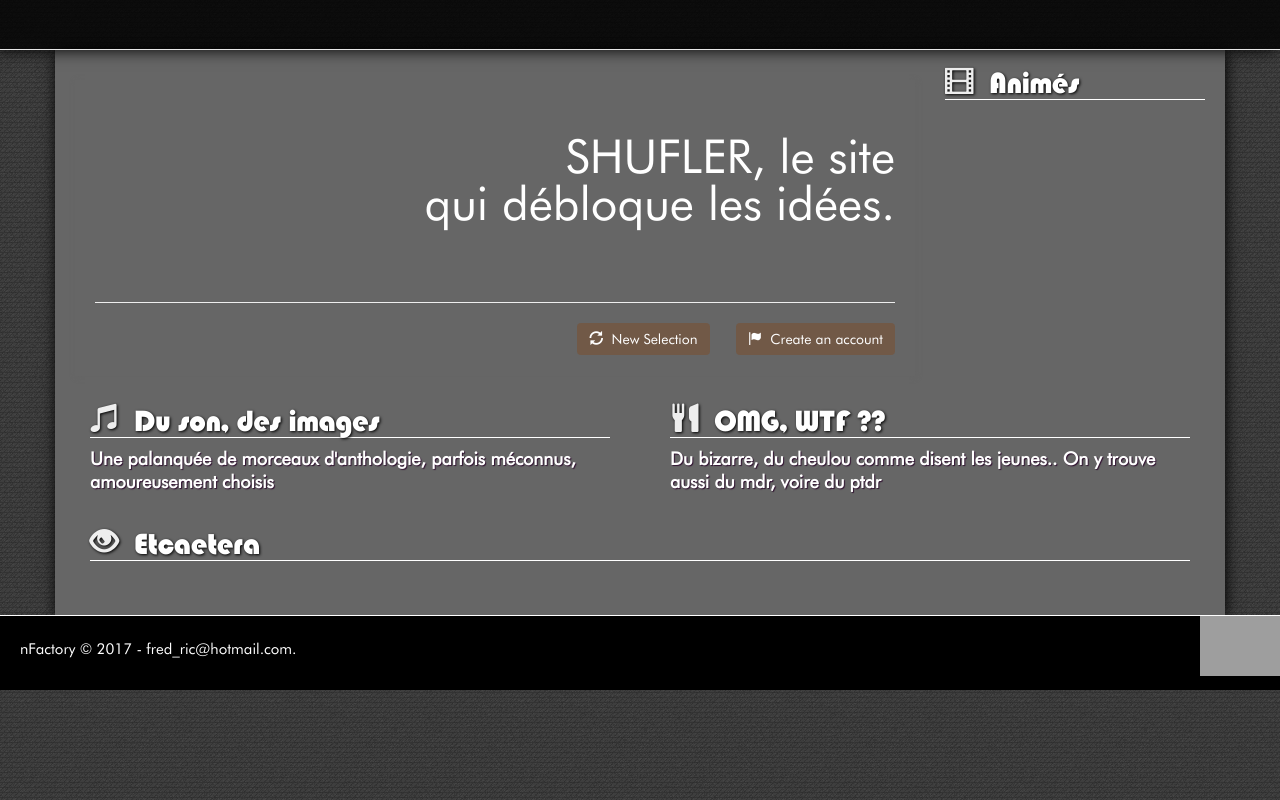
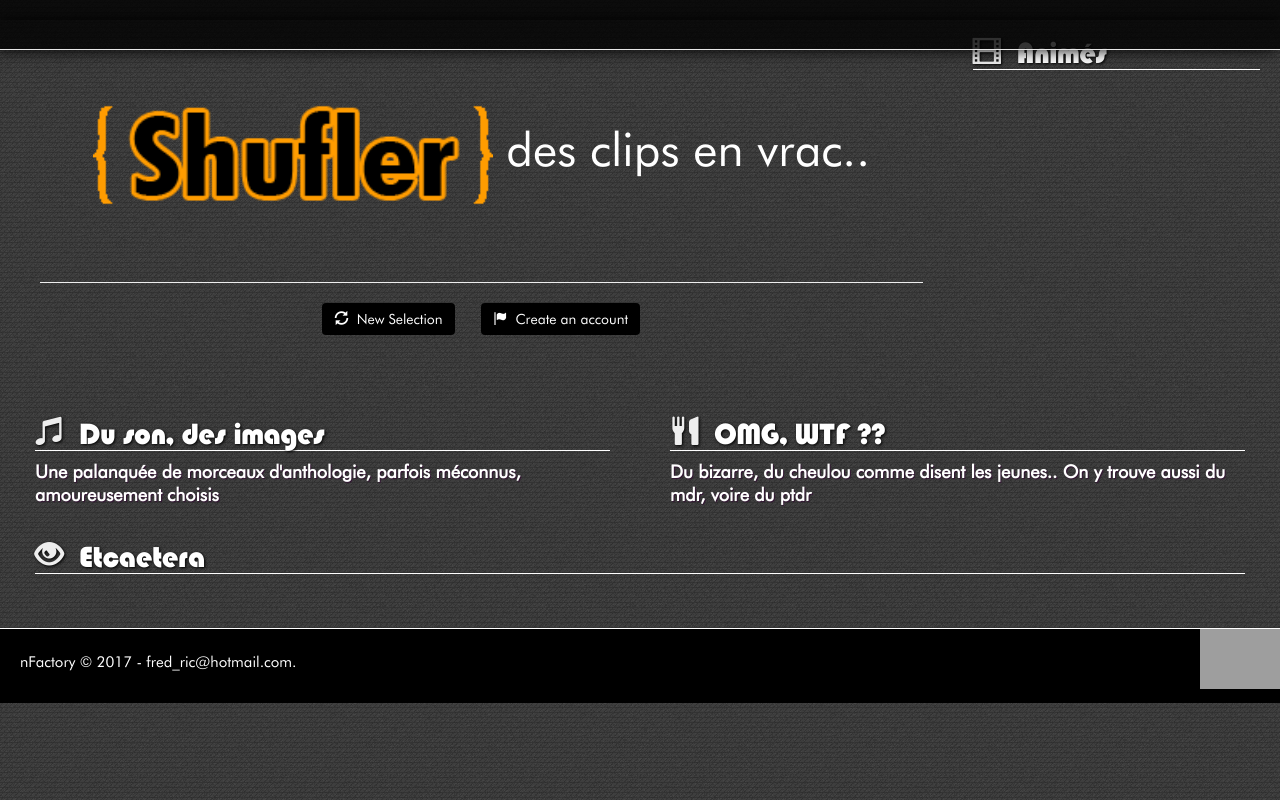
Before and after one commit to fredix75/shufler, a Symfony app: template src/SHUFLER/ShuflerBundle/Resources/views/Video/index.html.twig in a window 1280 px wide. Run offline with Twig, Linux system fonts and the light colour scheme; the template is opened without the code that fills it, so the values that code supplies are empty; some libraries are stand-ins or nearby versions; grey boxes are pictures that could not be loaded.

Commit message:
enlarge screen and upgrade register

```diff
--- a/app/AppKernel.php
+++ b/app/AppKernel.php
@@ -1,6 +1,7 @@
 <?php
 use Symfony\Component\HttpKernel\Kernel;
 use Symfony\Component\Config\Loader\LoaderInterface;
+
 class AppKernel extends Kernel {
 	public function registerBundles() {
 		$bundles = array (
--- a/src/SHUFLER/ShuflerBundle/Controller/VideoController.php
+++ b/src/SHUFLER/ShuflerBundle/Controller/VideoController.php
@@ -20,7 +20,7 @@ class VideoController extends Controller {
 
     	$i=0;
     	foreach($videos as $key=>$video){
-    		if(($video->getCategorie()==1 || $video->getCategorie()==9) && count($anims)<6){
+    		if(($video->getCategorie()==1 || $video->getCategorie()==9) && count($anims)<4){
     			array_push($anims, $video);
     			unset($videos[$key]);
     			$i++;
@@ -34,7 +34,7 @@ class VideoController extends Controller {
     			$i++;
     		}
 
-    		if($i>=18){
+    		if($i>=16){
     			break;
     		}
     	}
--- a/src/SHUFLER/ShuflerBundle/Resources/public/css/styl.css
+++ b/src/SHUFLER/ShuflerBundle/Resources/public/css/styl.css
@@ -58,10 +58,11 @@
 		}
 
 	  	.container{
-	  		background-color:#666;
+	  		/*background-color:#666;*/
 	  		padding:20px;
-	  		margin-top:50px;
+	  		margin-top:20px;
 	  		box-shadow:1px 1px 14px black;
+	  		width: 100%;
 	  	}
 
 	  	.bande{
@@ -102,6 +103,14 @@
 	  	 .dropdown-menu > li > a:hover{
 	  	 	color:black;
 	  	 }
+
+	  	 .error{
+	  	 	color: red;
+	  	 }
+
+	  	.error ul{
+	  		list-style-type: none;
+	  	}
 
 	  	 .alert{
 	  	 	height:105px;
@@ -153,12 +162,7 @@
 
 	  	.topcol{
 			border-radius:12px;
-			/*border:4px solid rgb(0, 0, 102);*/
-			-moz-box-shadow: 1px 1px 5px 0px #656565;
-			-webkit-box-shadow: 1px 1px 5px 0px #656565;
-			-o-box-shadow: 1px 1px 5px 0px #656565;
-			box-shadow: 1px 1px 5px 0px #656565;
-			filter:progid:DXImageTransform.Microsoft.Shadow(color=#656565, Direction=134, Strength=5);
+			border: 9px solid #000;
 		}
 
 	  	.topcom{
@@ -222,11 +226,6 @@
 			margin-top:10px;
 			text-align:justify;
 			padding:8px 20px;
-			-moz-box-shadow: 1px 1px 5px 0px #656565;
-			-webkit-box-shadow: 1px 1px 5px 0px #656565;
-			-o-box-shadow: 1px 1px 5px 0px #656565;
-			box-shadow: 1px 1px 5px 0px #656565;
-			filter:progid:DXImageTransform.Microsoft.Shadow(color=#656565, Direction=134, Strength=5);
 		}
 
 		.text-span{
--- a/src/SHUFLER/ShuflerBundle/Resources/translations/messages.fr.yml
+++ b/src/SHUFLER/ShuflerBundle/Resources/translations/messages.fr.yml
@@ -46,6 +46,7 @@ Links: Liens
 'APIs Search': 'APIs Search'
 'My account': 'Mon Compte'
 'My Profile': 'Mon Profil'
+layout.register: Créer un Compte
 'Change Password': 'Changer le Mot de Passe'
 Logout: Deconnexion
 Login: Connexion
--- a/src/SHUFLER/ShuflerBundle/Resources/views/Video/index.html.twig
+++ b/src/SHUFLER/ShuflerBundle/Resources/views/Video/index.html.twig
@@ -33,11 +33,11 @@
       {% endfor %}
       <div class="texte">
         <br/><br/>
-        <p style="font-size:260%;line-height:1;text-align:right;">SHUFLER, le site<br/>qui débloque les idées.</p>
+        <p style="font-size:260%;line-height:1;text-align:center;"><img src="{{ asset('bundles/shuflershufler/img/logo_shufler.png') }}" width=400px /> des clips en vrac..</p>
         <br/><br/><hr>
-        <div class="pull-right">
-          <a class="btn btn-default" href="{{ path('shufler_shufler_homepage') }}"><span class="glyphicon glyphicon-refresh"></span>&nbsp;{{ 'New Selection'|trans }}</a>&nbsp;&nbsp;
-          <a class="btn btn-default" href="{{ path('fos_user_registration_register') }}"><span class="glyphicon glyphicon-flag"></span>&nbsp;{{ 'Create an account'|trans }}</a>
+        <div style="text-align:center">
+          <a class="btn btn-default" href="{{ path('shufler_shufler_homepage') }}" style="background-color:black"><span class="glyphicon glyphicon-refresh"></span>&nbsp;{{ 'New Selection'|trans }}</a>&nbsp;&nbsp;
+          <a class="btn btn-default" href="{{ path('fos_user_registration_register') }}" style="background-color:black"><span class="glyphicon glyphicon-flag"></span>&nbsp;{{ 'Create an account'|trans }}</a>
         </div>
         <br/><br/>
       </div>
@@ -45,7 +45,7 @@
 
     <section class="col-sm-4 col-md-3">
       <h1><span class="glyphicon glyphicon-film"></span>&nbsp;Animés</h1>
-      {% for video in anims|slice(1, 4) %}
+      {% for video in anims|slice(1, 3) %}
       <div class="media topcol embed-responsive-16by9">
         {% include("SHUFLERShuflerBundle:Video:video_inc.html.twig") %}
       </div>
```
Also changed, not shown: src/SHUFLER/ShuflerBundle/Tests/Unit/Twig/ShuflerExtensionTest.php (+9 -11 lines), src/SHUFLER/UserBundle/Resources/views/Registration/register.html.twig (added, +41 -0 lines), src/SHUFLER/UserBundle/Resources/views/Security/login.html.twig (+8 -6 lines), src/SHUFLER/ShuflerBundle/Resources/views/layout.html.twig (indentation only).
